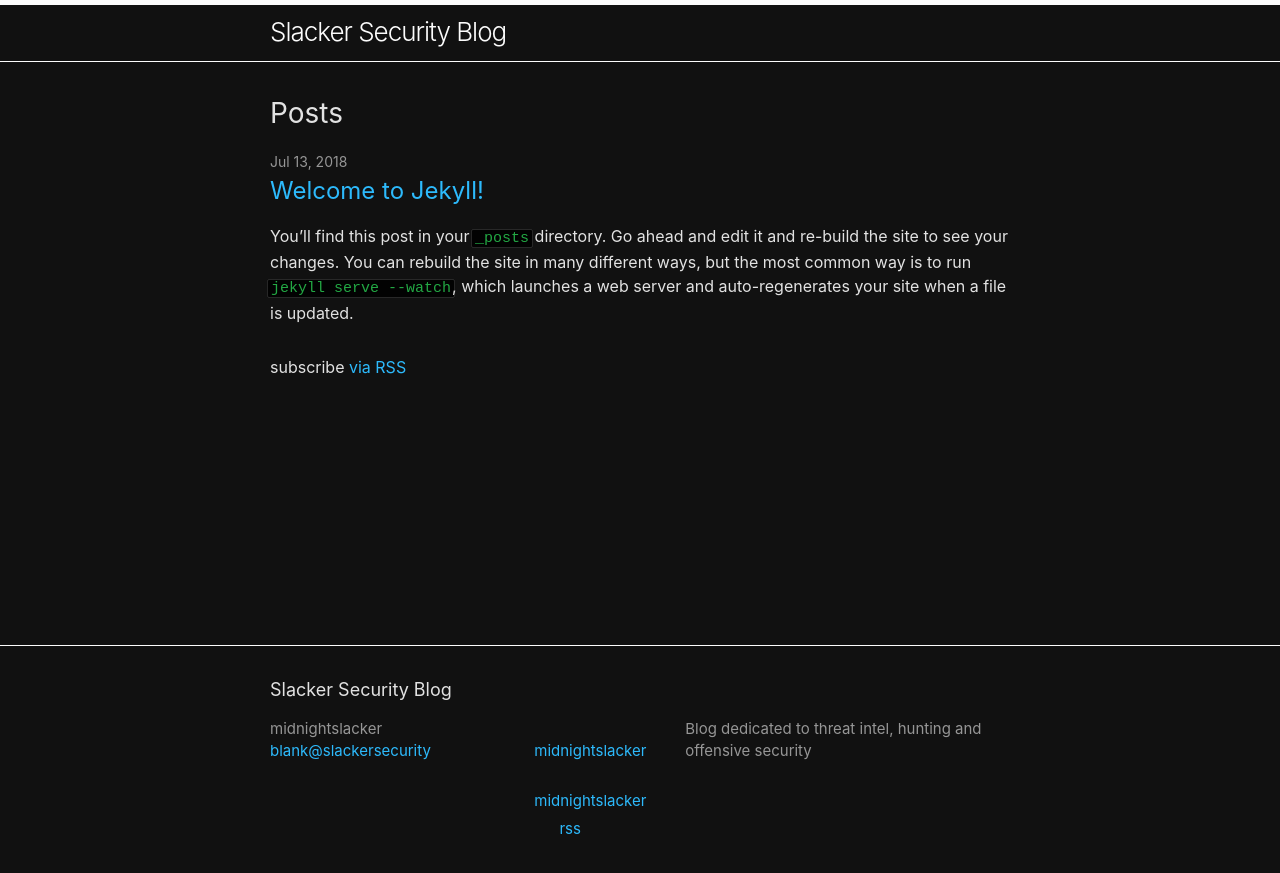
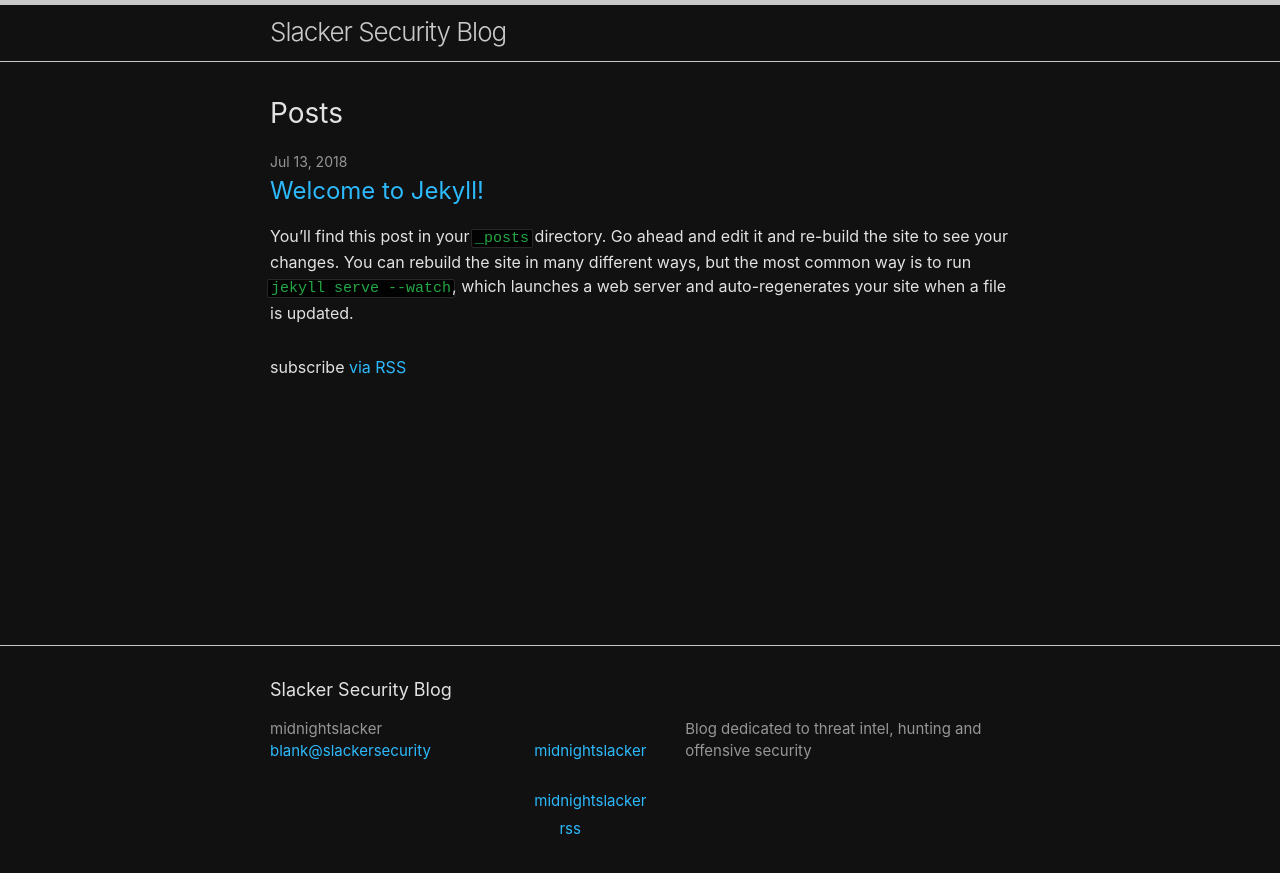
Before and after one commit to slackersecurity/blog, a Jekyll site: the page built from index.md, in a window 1280 px wide. Shown: the top 873 px of the page. Built offline with Jekyll 4.4.1, drawn with Linux system fonts in a browser that asks for light colours; our own code applies the rules of GitHub Pages for plain Markdown files.

Commit message:
Update minima.scss

```diff
--- a/_sass/minima.scss
+++ b/_sass/minima.scss
@@ -15,8 +15,8 @@ $background-color: #111 !default;
 $brand-color:      #2dbafc !default;
 
 $grey-color:       #969696 !default;
-$grey-color-light: lighten($grey-color, 40%) !default;
-$grey-color-dark:  darken($grey-color, 25%) !default;
+$grey-color-light: lighten($grey-color, 20%) !default;
+$grey-color-dark:  darken($grey-color, 20%) !default;
 
 $table-text-align: left !default;
 
```
